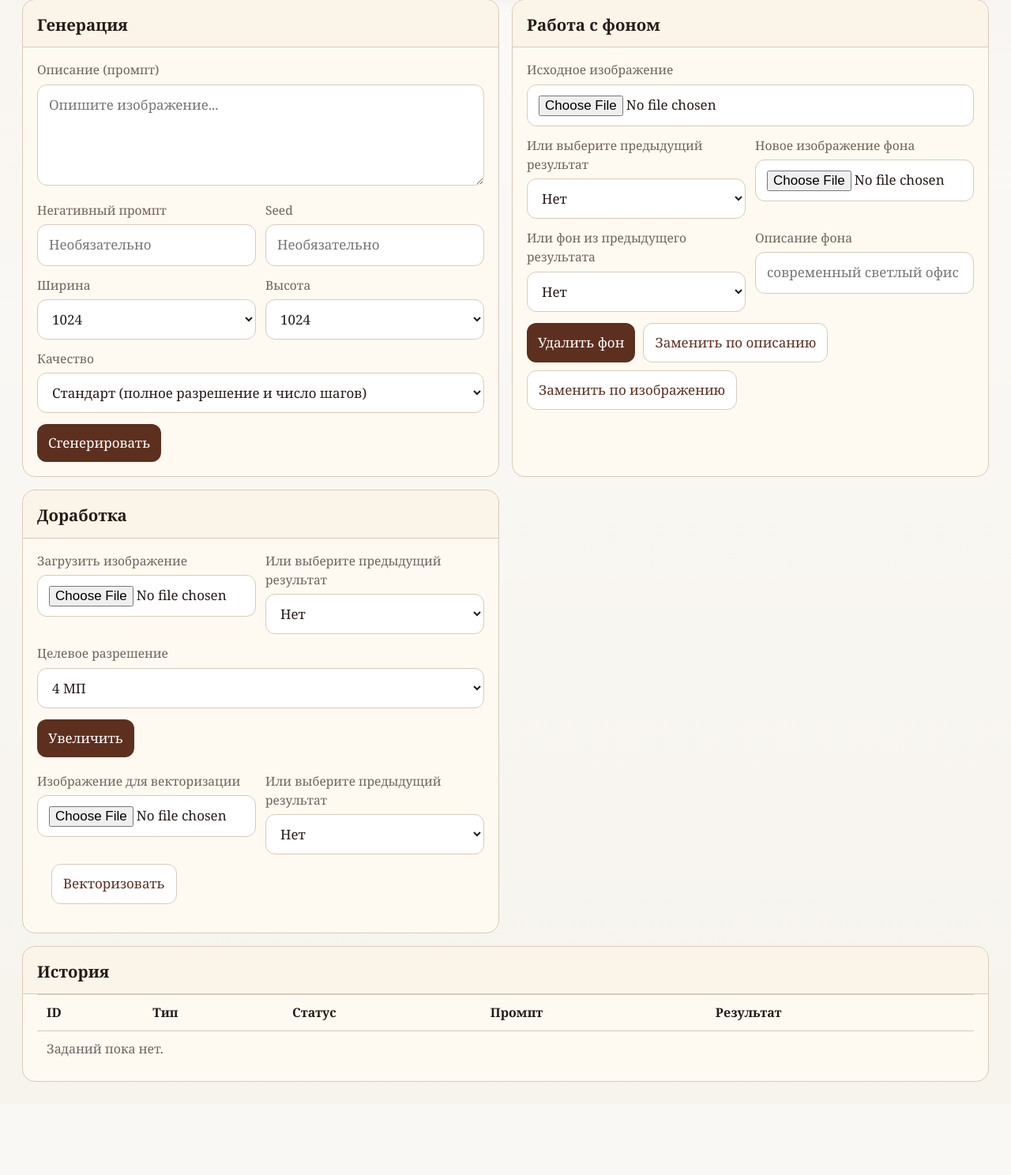
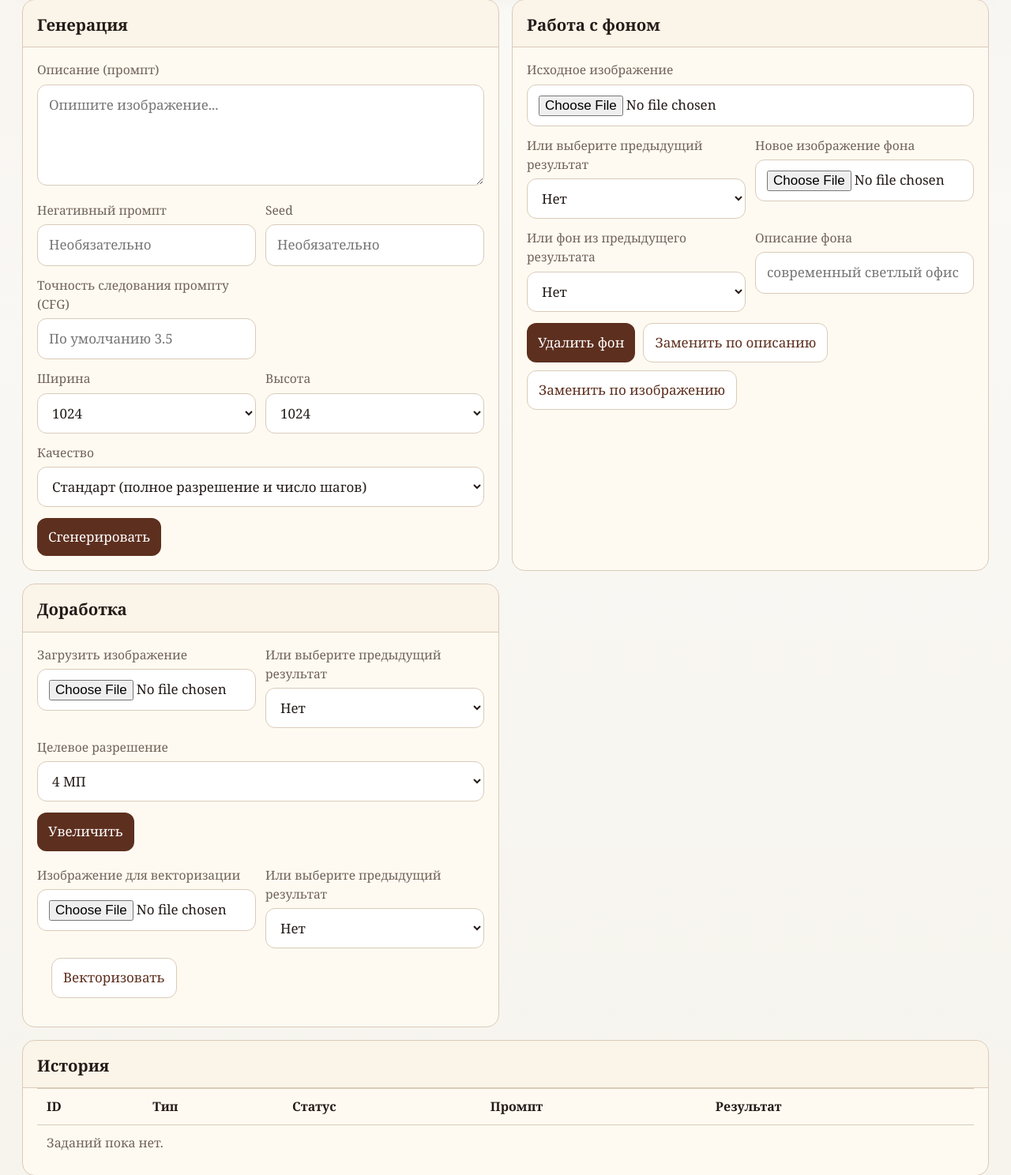
Before and after one commit to Tarybird/imagenarium, a Flask app: page / in a window 1280 px wide. Shown: the part 376-1864 px from the top of the page at 79% size. Before the commit the page ends 1746 px from the top, so only its background shows below. Run offline with Flask 3, Linux system fonts and the light colour scheme; data that the repository does not hold is empty.

Commit message:
Fix prompt-mismatch in generation and stretched background replacement
- runware_generate now sends an explicit CFGScale (default 3.5, configurable
  via DEFAULT_CFG_SCALE env or per-request cfg_scale form field). FLUX.1 [dev]
  is guidance-distilled with a narrow effective CFGScale range; the API call
  previously omitted this field entirely, leaving prompt adherence to an
  undocumented server-side default. Verified with one live paid test call
  (bicycle/brick-wall prompt) that the result now matches the prompt.
- replace_background_image no longer stretches the background to the
  foreground's exact dimensions with a plain resize() (object-fit: fill,
  distorting aspect ratio). Added resize_cover() helper implementing
  object-fit: cover semantics (scale to cover target box, then center-crop)
  and used it before compositing. Verified locally with synthetic images of
  multiple aspect ratios (no API call needed).

Co-Authored-By: Claude Sonnet 4.6 <noreply@anthropic.com>

```diff
--- a/app.py
+++ b/app.py
@@ -34,6 +34,23 @@ QUALITY_PRESETS = {
     "standard": {"dimension_factor": 1.0, "steps_factor": 1.0},
     "economy": {"dimension_factor": 0.5, "steps_factor": 0.6},
 }
+
+# FLUX.1 [dev] (runware:101@1) is guidance-distilled: unlike SDXL it does not
+# use classifier-free guidance in the traditional sense and has a much
+# narrower effective CFGScale range (roughly 2-5; values above ~5 add little
+# and can start to look over-cooked, values near 1 barely follow the prompt).
+# The previous code never sent CFGScale at all, leaving it to an undocumented
+# API-side default - on a model this guidance-sensitive that produced
+# generations that drifted from the prompt. Pin an explicit, known-good
+# default and keep it overridable via env/form for experimentation.
+DEFAULT_CFG_SCALE = 3.5
+MIN_CFG_SCALE = 1.0
+MAX_CFG_SCALE = 10.0
+
+
+def clamp_cfg_scale(value: float) -> float:
+    return max(MIN_CFG_SCALE, min(MAX_CFG_SCALE, value))
+
 
 # Demo mode caps request volume on a public deployment. A holder of
 # DEMO_ACCESS_TOKEN (sent as header X-Demo-Token or form field access_token)
@@ -157,6 +174,10 @@ def create_app() -> Flask:
         requested_width = parse_int(request.form.get("width"), get_default_int("DEFAULT_WIDTH", 1024))
         requested_height = parse_int(request.form.get("height"), get_default_int("DEFAULT_HEIGHT", 1024))
         requested_steps = parse_int(request.form.get("steps"), 30)
+        requested_cfg_scale = parse_optional_float(request.form.get("cfg_scale"))
+        cfg_scale = clamp_cfg_scale(
+            requested_cfg_scale if requested_cfg_scale is not None else get_default_float("DEFAULT_CFG_SCALE", DEFAULT_CFG_SCALE)
+        )
 
         width = clamp_dimension(int(requested_width * preset["dimension_factor"]))
         height = clamp_dimension(int(requested_height * preset["dimension_factor"]))
@@ -175,6 +196,7 @@ def create_app() -> Flask:
                 width=width,
                 height=height,
                 steps=steps,
+                cfg_scale=cfg_scale,
                 seed=seed,
                 model=model,
             )
@@ -308,7 +330,8 @@ def create_app() -> Flask:
                 return_only_mask=False,
             )
             foreground = Image.open(removed.local_path).convert("RGBA")
-            background = Image.open(background_source.saved_path).convert("RGBA").resize(foreground.size, Image.LANCZOS)
+            background_raw = Image.open(background_source.saved_path).convert("RGBA")
+            background = resize_cover(background_raw, *foreground.size)
             composited = Image.alpha_composite(background, foreground)
             composited_path = save_image(composited, EDITED_DIR / f"{uuid.uuid4().hex}_composited.png")
             job_id = create_job(
@@ -553,6 +576,22 @@ def parse_optional_int(value: str | None) -> int | None:
         return None
 
 
+def parse_optional_float(value: str | None) -> float | None:
+    if value in (None, ""):
+        return None
+    try:
+        return float(value)
+    except ValueError:
+        return None
+
+
+def get_default_float(name: str, fallback: float) -> float:
+    try:
+        return float(os.environ.get(name, str(fallback)))
+    except ValueError:
+        return fallback
+
+
 def get_upload_or_source(file_field: str, job_field: str) -> StoredSource | None:
     uploaded = request.files.get(file_field)
     if uploaded and uploaded.filename:
@@ -592,6 +631,28 @@ def path_to_data_uri(path: Path) -> str:
     media_type = mimetypes.guess_type(path.name)[0] or "application/octet-stream"
     encoded = base64.b64encode(path.read_bytes()).decode("ascii")
     return f"data:{media_type};base64,{encoded}"
+
+def resize_cover(image: Image.Image, target_width: int, target_height: int) -> Image.Image:
+    """Resize ``image`` to exactly (target_width, target_height) using
+    "object-fit: cover" semantics: scale to fully cover the target box while
+    preserving aspect ratio, then center-crop the overflow. This avoids the
+    distortion caused by a naive ``resize((w, h))`` (which behaves like
+    "object-fit: fill" and stretches/squishes the image to match the target
+    aspect ratio).
+    """
+    source_width, source_height = image.size
+    if source_width == 0 or source_height == 0:
+        return image.resize((target_width, target_height), Image.LANCZOS)
+
+    scale = max(target_width / source_width, target_height / source_height)
+    scaled_width = max(1, round(source_width * scale))
+    scaled_height = max(1, round(source_height * scale))
+    scaled = image.resize((scaled_width, scaled_height), Image.LANCZOS)
+
+    left = (scaled_width - target_width) // 2
+    top = (scaled_height - target_height) // 2
+    return scaled.crop((left, top, left + target_width, top + target_height))
+
 
 def save_image(image: Image.Image, destination: Path) -> str:
     destination.parent.mkdir(parents=True, exist_ok=True)
@@ -679,6 +740,7 @@ def runware_generate(
     model: str,
     negative_prompt: str | None = None,
     steps: int | None = None,
+    cfg_scale: float | None = None,
     seed: int | None = None,
     output_format: str = "JPG",
 ) -> RunwareResult:
@@ -698,6 +760,8 @@ def runware_generate(
         task["negativePrompt"] = negative_prompt
     if steps is not None:
         task["steps"] = steps
+    if cfg_scale is not None:
+        task["CFGScale"] = cfg_scale
     if seed is not None:
         task["seed"] = seed
 
--- a/templates/index.html
+++ b/templates/index.html
@@ -308,6 +308,10 @@
                 <label for="seed">Seed</label>
                 <input id="seed" name="seed" type="number" placeholder="Необязательно">
               </div>
+              <div>
+                <label for="cfg_scale">Точность следования промпту (CFG)</label>
+                <input id="cfg_scale" name="cfg_scale" type="number" step="0.1" min="1" max="10" placeholder="По умолчанию 3.5">
+              </div>
             </div>
             <div class="row">
               <div>
```
Also changed, not shown: 1 other file.
